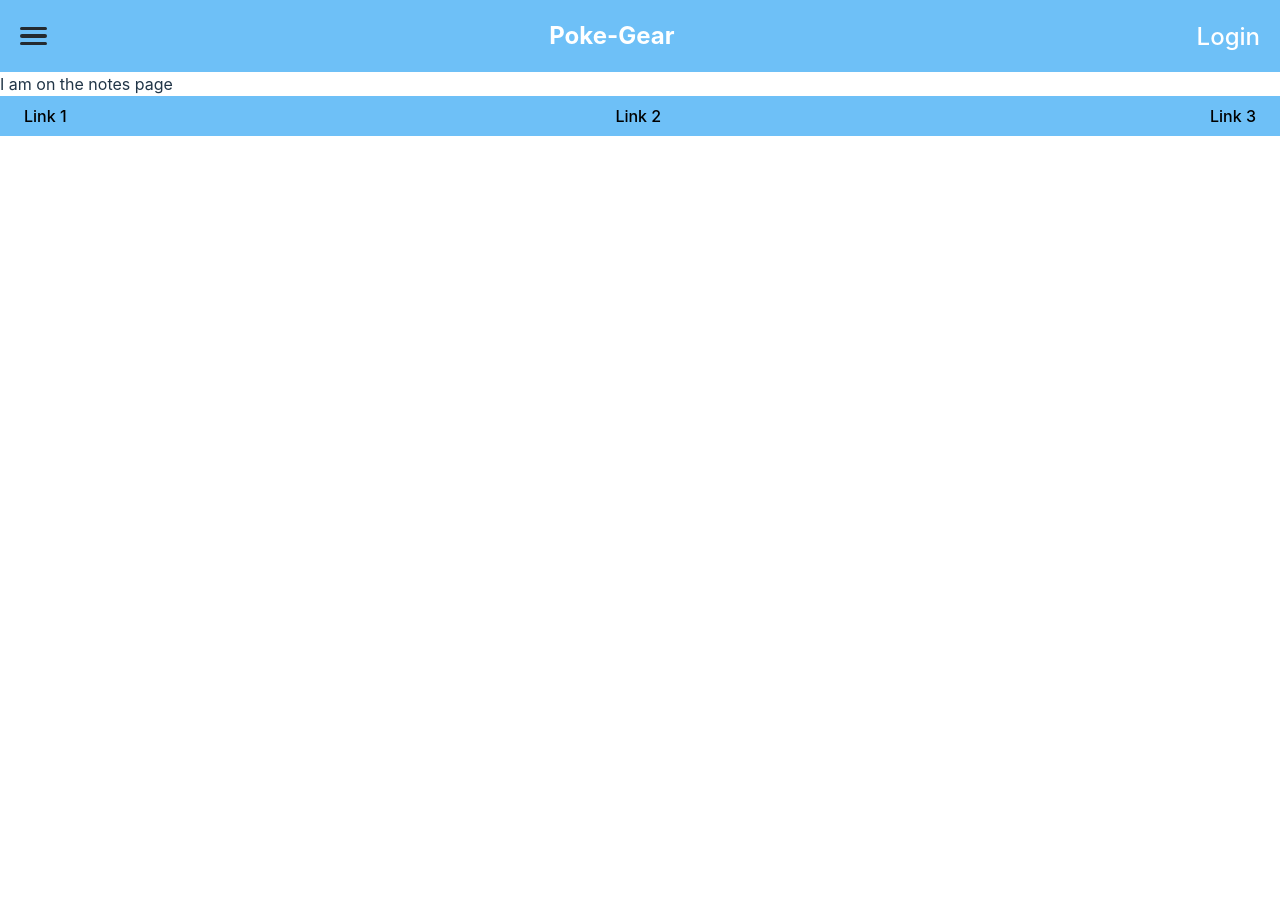
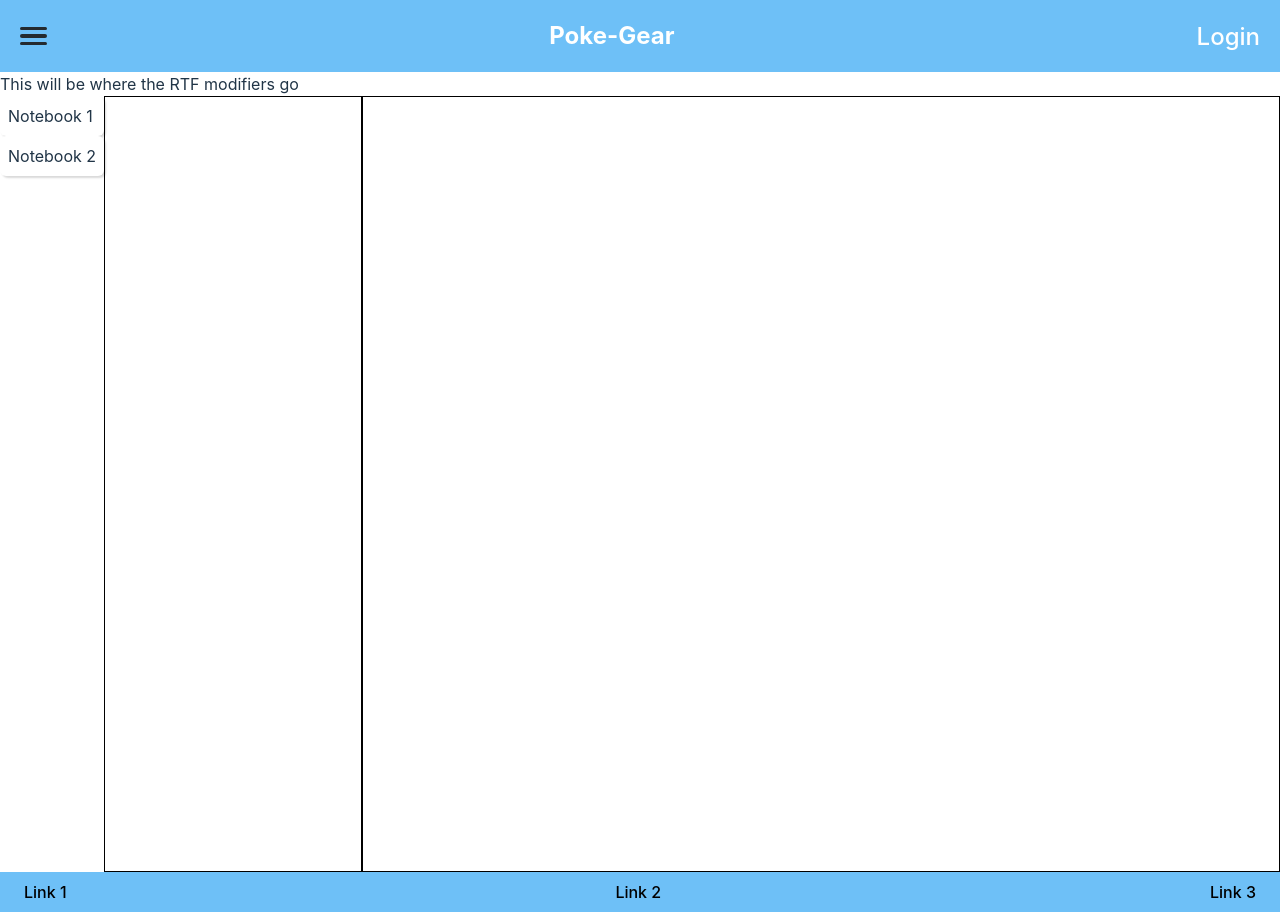
Before and after one commit to Eoljjang/poke-gear, a React (Vite) app in the folder client/: page /notes in a window 1280 px wide. Before the commit the page ends 800 px from the top, so only its background shows below. Built offline with nearby package versions, Linux system fonts and the light colour scheme.

Commit message:
notesPage structure

```diff
--- /dev/null
+++ b/client/src/components/Notebook.jsx
@@ -0,0 +1,17 @@
+import '../styles/components/Notebook.css'
+
+// Props:
+// 1) notebook = The specific notebook to be rendered.
+function Notebook({notebook}) {
+    return(
+        <div className="notebook-item">
+            <div className="notebook-name">{notebook.name}</div>
+            <img src="" alt="" className="notebook-img" />
+        </div>
+    )
+}
+
+// To-do
+// Props validation once we have real data.
+
+export default Notebook;
--- /dev/null
+++ b/client/src/styles/components/Notebook.css
@@ -0,0 +1,11 @@
+.notebook-item{
+    display: flex;
+    flex-direction: row;
+    justify-content: space-between;
+    align-items: center;
+    background: #FFFFFF;
+    box-shadow: 2px 2px 2px rgba(0, 0, 0, 0.15);
+    border-radius: 6px;
+    padding: 0.5rem;
+
+}
--- /dev/null
+++ b/client/src/styles/views/NotesPage.css
@@ -0,0 +1,28 @@
+.notes-page-container{
+    min-height: 100vh; /* Take up space between header and footer. */
+    display: flex;
+    flex-direction: column;
+
+}
+
+.notes-content{
+    display: flex;
+    flex-grow: 1;
+    width: 100%;
+}
+
+.notesbooks-section{
+    border: 1px solid green;
+    width: 20%;
+    padding: 1rem;
+}
+
+.notes-section{
+    border: 1px solid black;
+    width: 20%;
+}
+
+.note-editor-section{
+    border: 1px solid black;
+    flex-grow: 1; /* Tkaes up the remaining space. */
+}
--- a/client/src/views/NotesPage.jsx
+++ b/client/src/views/NotesPage.jsx
@@ -1,8 +1,51 @@
+import '../styles/views/NotesPage.css'
+import Notebook from '../components/Notebook';
+
+const dummyData = [
+    {
+      id: 1,
+      name: 'Notebook 1',
+      notes: [
+        { id: 1, title: 'Note 1', content: 'Content of note 1' },
+        { id: 2, title: 'Note 2', content: 'Content of note 2' },
+      ],
+    },
+    {
+      id: 2,
+      name: 'Notebook 2',
+      notes: [
+        { id: 1, title: 'Note 1', content: 'Content of note 1' },
+        { id: 2, title: 'Note 2', content: 'Content of note 2' },
+      ],
+    },
+  ];
+
 function NotesPage() {
     return (
-        <>
-            <div>I am on the notes page</div>
-        </>
+        <div className="notes-page-container">
+            <div className="text-modifiers">This will be where the RTF modifiers go</div>
+
+            <div className="notes-content">
+                {/* 1) Notebook selector*/}
+                <div className="notebooks-section">
+                    {dummyData.map((notebook) => (
+                        <Notebook key={notebook.id} notebook={notebook}/>
+                    ))
+                    }
+                </div>
+
+                {/* 2) Specific note selector. This should only appear once you select a note. */}
+                <div className="notes-section">
+
+                </div>
+
+                {/* 3) Section where you actually edit / write the note.*/}
+                <div className="note-editor-section">
+
+                </div>
+            </div>
+
+        </div>
     )
 }
 
```
Also changed, not shown: client/src/components/Note.jsx (added), client/src/styles/components/Note.jsx (added).
